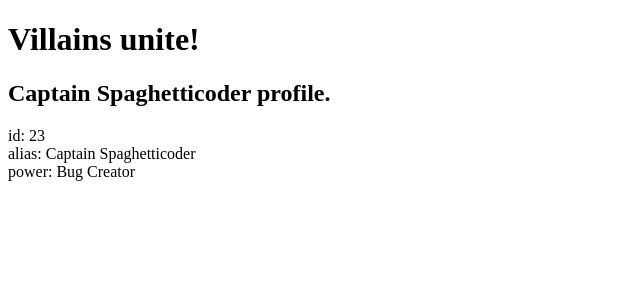
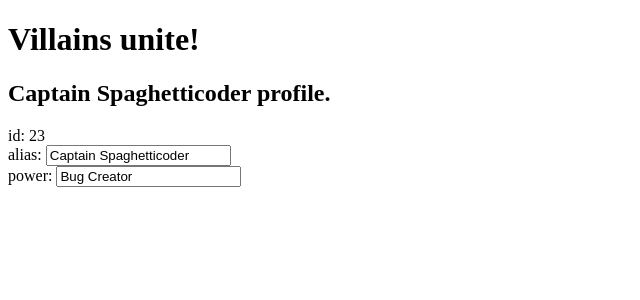
Before and after one commit to wingsuitist/villains, an Angular app: page / in a window 1280 px wide. Shown: the top 300 px of the page, without its empty margins (0-640 px from the left). Built offline with nearby package versions, Linux system fonts and the light colour scheme.

Commit message:
let's edit our villains

```diff
--- a/src/app/app.component.html
+++ b/src/app/app.component.html
@@ -8,9 +8,9 @@
 </div>
 <div>
   <label>alias: </label>
-  {{villain.alias}}
+  <input [(ngModel)]="villain.alias" placeholder="alias" />
 </div>
 <div>
   <label>power: </label>
-  {{villain.power}}
+  <input [(ngModel)]="villain.power" placeholder="power" />
 </div>
```
Also changed, not shown: 2 other files (tests, documents, lock files or other folders).
